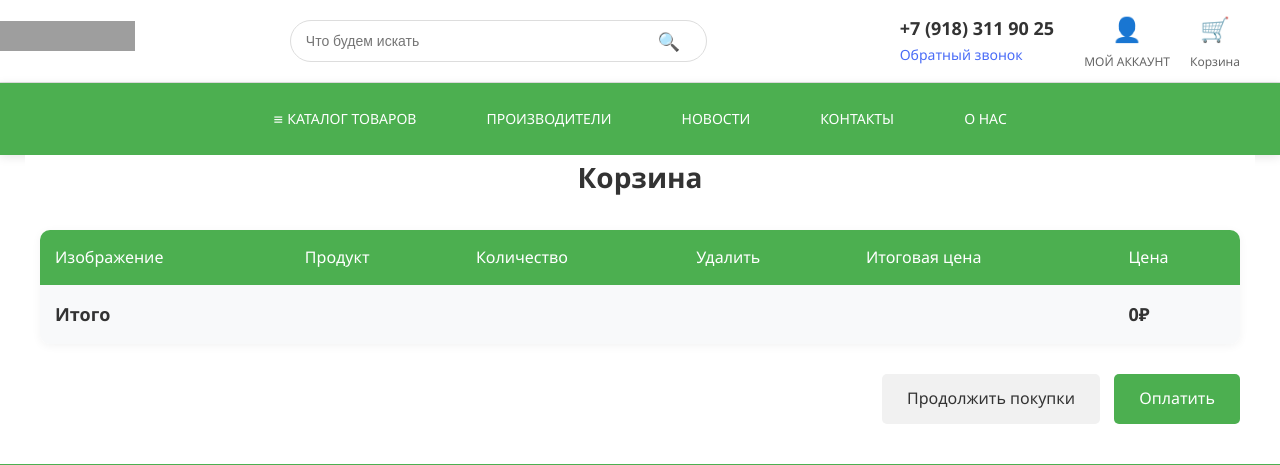
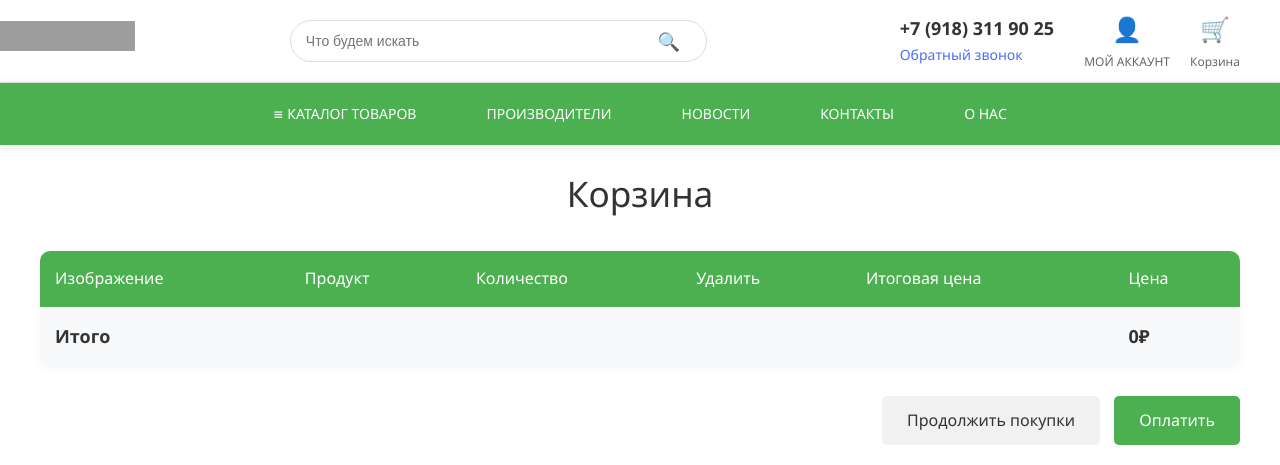
Before and after one commit to SaidIsakov/the-world-of-seeds, a Django app: page /cart/ in a window 1280 px wide. Shown: the top 465 px of the page. Run offline with Django 5.2, Linux system fonts and the light colour scheme; some libraries are stand-ins or nearby versions; grey boxes are pictures that could not be loaded.

Commit message:
some changes

```diff
--- a/cart/forms.py
+++ b/cart/forms.py
@@ -7,6 +7,7 @@ class CartAddProductForm(forms.Form):
                                 choices=PRODUCT_QUANTITY_CHOICES,
                                 coerce=int,
                                 label='Количество')
+
     override = forms.BooleanField(required=False,
                                   initial=False,
                                   widget=forms.HiddenInput)
--- a/cart/static/cart/css/cart.css
+++ b/cart/static/cart/css/cart.css
@@ -4,11 +4,13 @@
     min-height: calc(100vh - 200px);
 }
 
-h1 {
-    font-size: 28px;
-    margin-bottom: 30px;
+.cart-title {
+    margin-top: 20px;
+    font-size: 2.2rem;
     color: #333;
     text-align: center;
+    margin-bottom: 30px;
+    font-weight: normal;
 }
 
 .cart {
@@ -114,9 +116,7 @@ h1 {
     color: #333;
 }
 
-.button:hover {
-    background-color: #3a5bd9;
-}
+
 
 .button.light:hover {
     background-color: #e0e0e0;
--- a/cart/templates/cart/cart_detail.html
+++ b/cart/templates/cart/cart_detail.html
@@ -3,7 +3,7 @@
 
 
  {% block main %}
-  <h1>Корзина</h1>
+  <h1 class="cart-title" >Корзина</h1>
   <table class="cart">
     <thead>
 <tr>
--- a/main/admin.py
+++ b/main/admin.py
@@ -10,6 +10,7 @@ class CategoryAdmin(admin.ModelAdmin):
 @admin.register(Product)
 class ProductAdmin(admin.ModelAdmin):
     prepopulated_fields = {'slug':('title',)}
+    list_display = ['title', 'price', 'category']
 
 
 @admin.register(Subcategory)
--- a/main/static/main/css/prod_detail.css
+++ b/main/static/main/css/prod_detail.css
@@ -79,6 +79,8 @@
     font-size: 14px;
     margin-bottom: 10px;
 }
+
+
 
 .stock-status {
     display: inline-flex;
--- a/main/static/main/css/style.css
+++ b/main/static/main/css/style.css
@@ -145,6 +145,11 @@ body {
     background: #4CAF50;
     padding: 15px 0;
     box-shadow: 0 2px 10px rgba(0, 0, 0, 0.1);
+
+     position: sticky;
+    top: 0; /* Расстояние от верхнего края, при котором header "прилипнет" */
+    z-index: 100; /* Чтобы header был поверх других элементов */
+    padding: 10px;
 }
 
 .main-nav {
--- a/users/models.py
+++ b/users/models.py
@@ -1,6 +1,5 @@
 from django.db import models
 from django.contrib.auth.models import AbstractBaseUser,BaseUserManager,PermissionsMixin
-from django.core.validators import RegexValidator
 from phonenumber_field.modelfields import PhoneNumberField
 
 class CustomUserManager(BaseUserManager):
@@ -16,10 +15,12 @@ class CustomUserManager(BaseUserManager):
     def create_superuser(self, email, password, **extra_fields):
         extra_fields.setdefault('is_staff', True)
         extra_fields.setdefault('is_superuser', True)
+
         if extra_fields.get('is_staff') is not True:
             raise ValueError('Superuser должен иметь is_staff=True.')
         if extra_fields.get('is_superuser') is not True:
             raise ValueError('Superuser должен иметь is_superuser=True.')
+
         return self.create_user(email, password, **extra_fields)
 
 
--- a/users/templates/users/registration.html
+++ b/users/templates/users/registration.html
@@ -20,7 +20,7 @@
                 <button type="submit" class="auth-button">Зарегистрироваться</button>
 
                 <div class="auth-footer">
-                    Уже есть аккаунт? <a href="#" class="auth-link">Войти</a>
+                    Уже есть аккаунт? <a href="{% url "login" %}" class="auth-link">Войти</a>
                 </div>
             </form>
         </div>
```
Also changed, not shown: cart/cart.py (line endings or trailing spaces).
